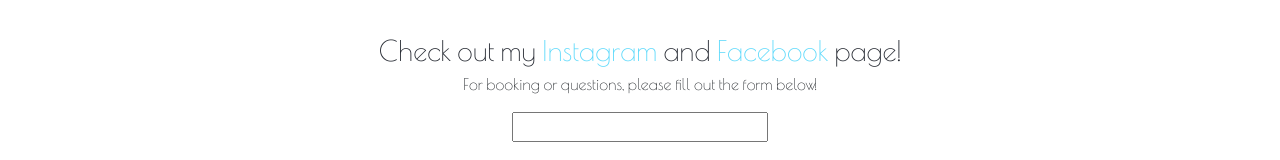
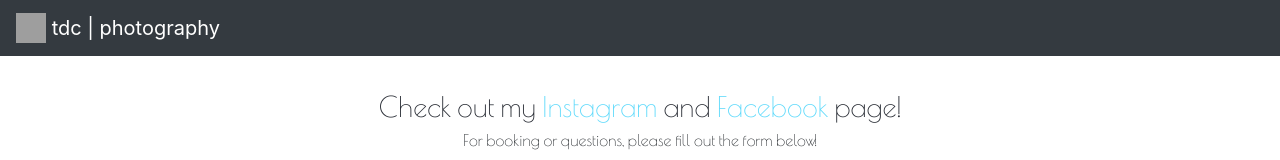
Before and after one commit to troydavidcook/troydavidcook_photography_website, a React (Create React App) app: page / in a window 1280 px wide. Shown: the top 160 px of the page. Built offline with nearby package versions, Linux system fonts and the light colour scheme; grey boxes are pictures that could not be loaded.

Commit message:
add Navbar component

```diff
--- a/src/App.css
+++ b/src/App.css
@@ -30,6 +30,10 @@
   margin: 10px 10px 10px 10px;
 }
 
+.navigation{
+  margin-right: -20px;
+}
+
 p {
   font-family: 'Poiret One';
 }
--- a/src/App.js
+++ b/src/App.js
@@ -1,7 +1,7 @@
 import React, { Component } from 'react';
 import './App.css';
 import './Images.css'
-import Navbar from './Components/Navbar/navbar';
+import Navigation from './Components/Navbar/navbar';
 import EmailForm from './Components/EmailForm/emailForm';
 import Banner from './Components/Banner/banner';
 import Links from './Components/Social_Links/links';
@@ -35,7 +35,7 @@ class App extends Component {
     return (
       <div className="App">
         <header className="App-header">
-        {/* <Navbar /> */}
+        <Navigation />
           <Links />
           <EmailForm />
           <ImageTiles
--- a/src/Components/LandingPageTiles/landingPageTiles.js
+++ b/src/Components/LandingPageTiles/landingPageTiles.js
@@ -1,5 +1,5 @@
 import React from 'react';
-import { Row, Col, Container,} from 'react-bootstrap';
+import { Container, Row, Col } from 'react-bootstrap';
 
 
 function ImageTiles (props) {
--- a/src/Components/Navbar/navbar.js
+++ b/src/Components/Navbar/navbar.js
@@ -1,7 +1,22 @@
 import React from 'react';
-
-function Navbar () {
-
+import { Navbar } from 'react-bootstrap';
+function Navigation () {
+    return (
+        <div>
+            <Navbar className="navigation" bg="dark" variant="dark">
+        <Navbar.Brand href="#home">
+        <img
+            alt=""
+            src="/logo.svg"
+            width="30"
+            height="30"
+            className="d-inline-block align-top"
+        />
+        {' tdc | photography'}
+        </Navbar.Brand>
+    </Navbar>
+        </div>
+    )
 }
 
-export default Navbar;
+export default Navigation;
```
